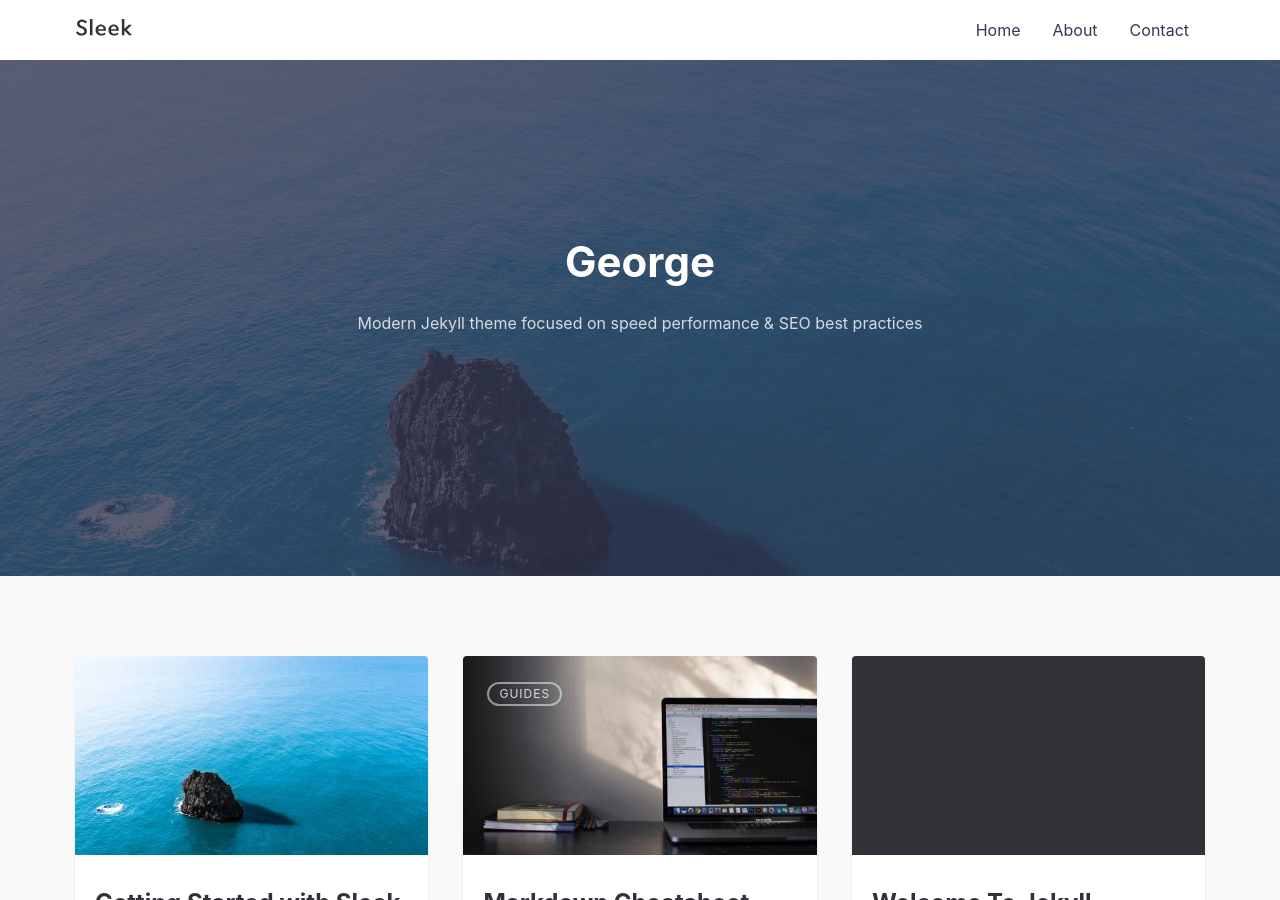
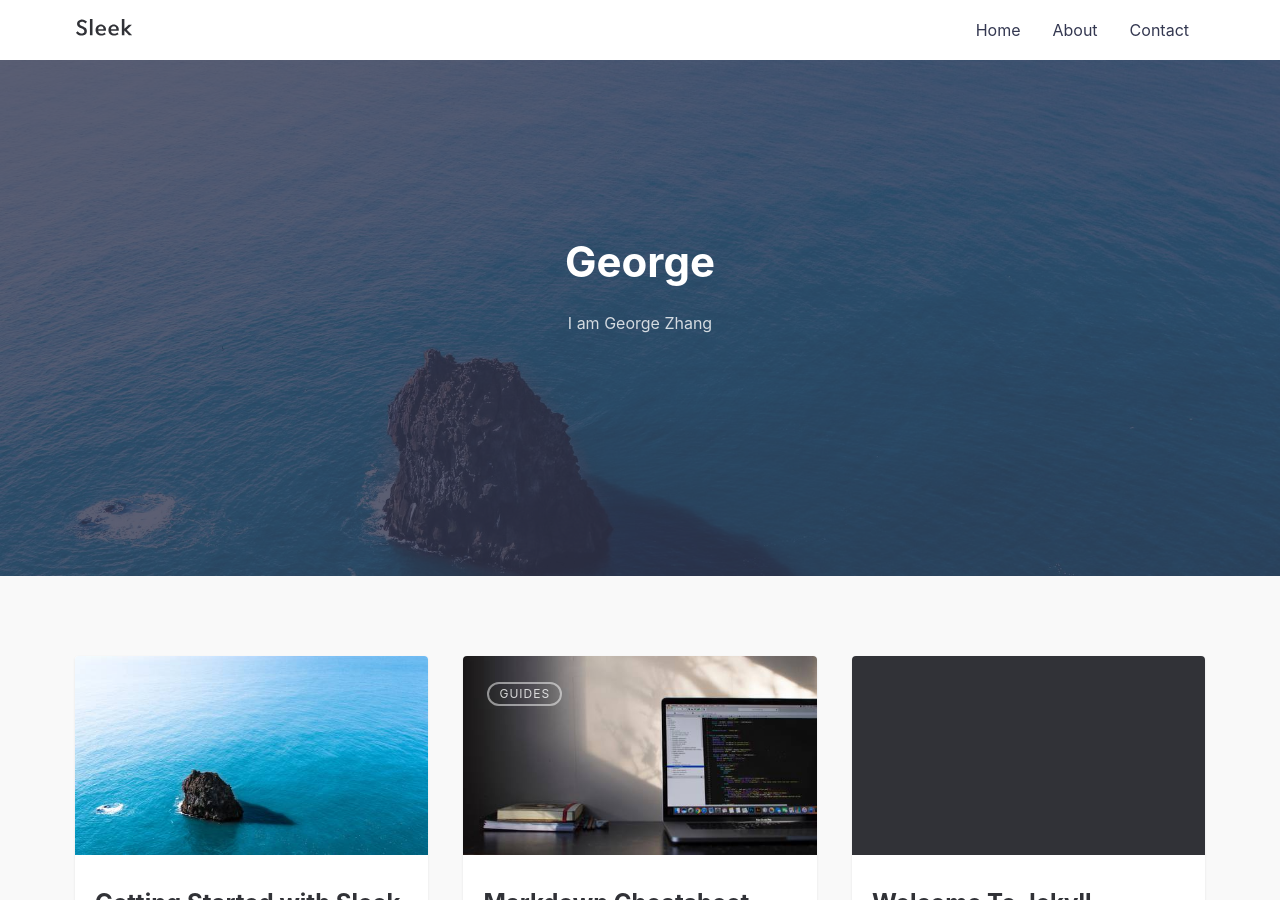
Before and after one commit to georgezhang-github/georgezhang-github.github.io, a Jekyll site: the page built from index.md, in a window 1280 px wide and 900 px high. Built offline with Jekyll 4.4.1, drawn with Linux system fonts in a browser that asks for light colours.

Commit message:
Update _config.yml

```diff
--- a/_config.yml
+++ b/_config.yml
@@ -26,7 +26,7 @@ navigation: # Navigation links
   - {name: 'Contact', link: '/contact'}
 
 tagline: >
-  Modern Jekyll theme focused on speed performance &amp; SEO best practices
+  I am George Zhang
 
 hero_img: posts/sleek_lg.jpg # Main background image: use the path from /assets/img/ => This will output /assets/img/posts/sleek_lg.jpg
 
```
